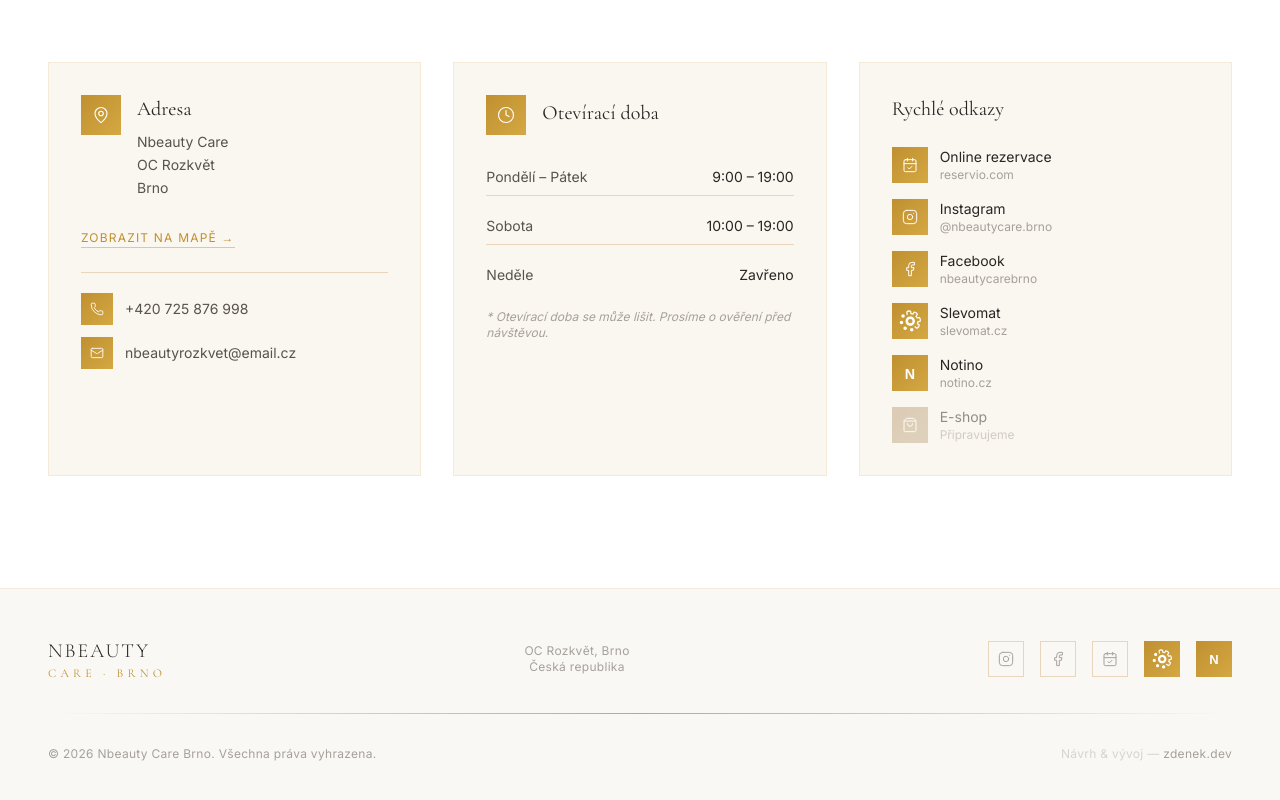
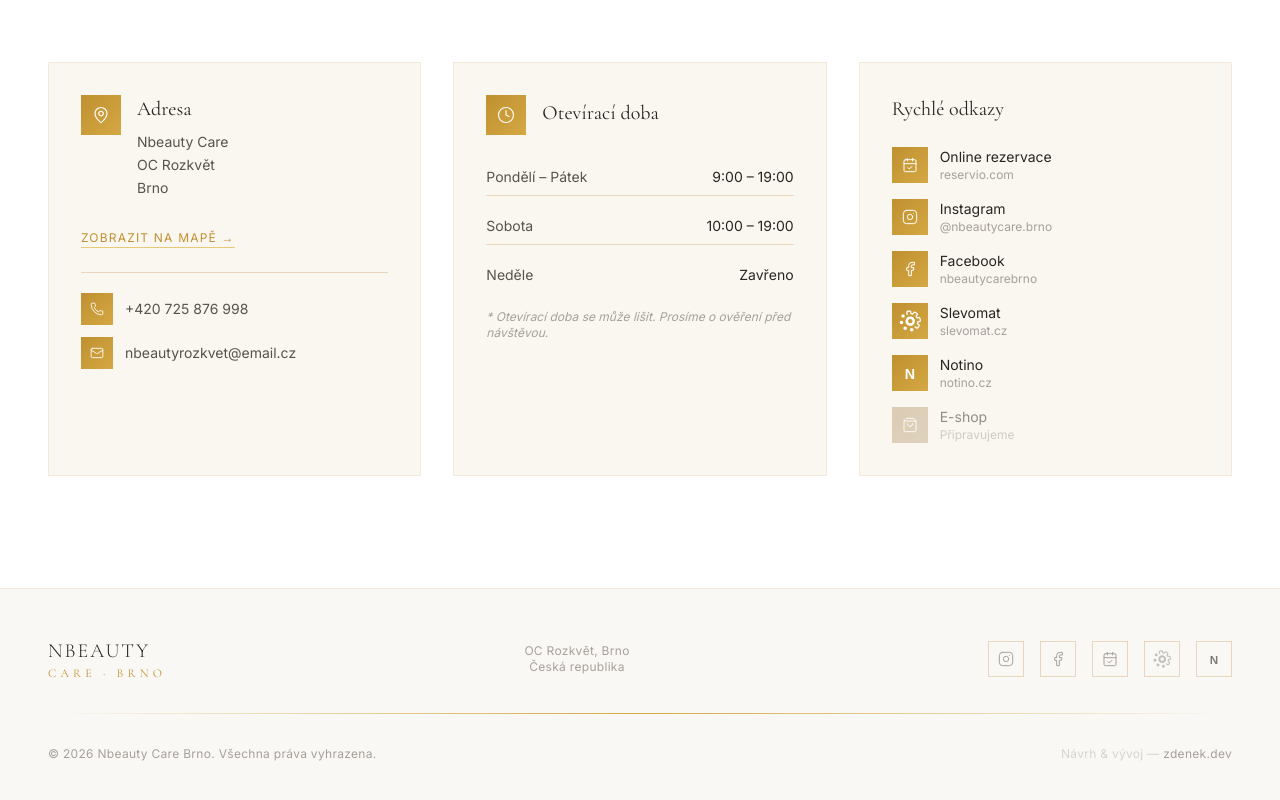
Before and after one commit to xzd3n3k/nbeauty, a Next.js app: page / in a window 1280 px wide. Shown: the part 3762-4562 px from the top of the page. Built offline with nearby package versions, Linux system fonts and the light colour scheme.

Commit message:
Match Slevomat and Notino footer icons to social icon style

```diff
--- a/components/Footer.tsx
+++ b/components/Footer.tsx
@@ -67,16 +67,15 @@ export default function Footer() {
               target="_blank"
               rel="noopener noreferrer"
               aria-label="Slevomat"
-              className="w-9 h-9 flex items-center justify-center hover:opacity-75 transition-all duration-300"
-              style={{ background: "linear-gradient(135deg, #c09030, #d4a843)" }}
+              className="w-9 h-9 flex items-center justify-center border border-beige-200 hover:border-gold-400 transition-all duration-300"
             >
               <img
                 src="/logos/slevomat.svg"
                 alt="Slevomat"
-                width={20}
-                height={20}
+                width={18}
+                height={18}
                 className="object-contain"
-                style={{ filter: "brightness(0) invert(1)" }}
+                style={{ filter: "grayscale(1) opacity(0.55)" }}
               />
             </a>
             <a
@@ -84,15 +83,15 @@ export default function Footer() {
               target="_blank"
               rel="noopener noreferrer"
               aria-label="Notino"
-              className="w-9 h-9 flex items-center justify-center hover:opacity-75 transition-all duration-300"
-              style={{ background: "linear-gradient(135deg, #c09030, #d4a843)" }}
+              className="w-9 h-9 flex items-center justify-center border border-beige-200 hover:border-gold-400 transition-all duration-300"
             >
               <img
                 src="/logos/notino.svg"
                 alt="Notino"
-                width={20}
-                height={20}
+                width={18}
+                height={18}
                 className="object-contain"
+                style={{ filter: "invert(1) opacity(0.5)" }}
               />
             </a>
           </div>
```
